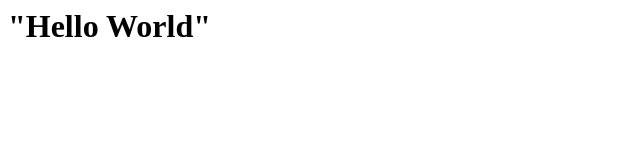
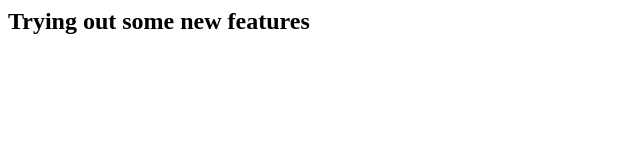
Before and after one commit to aaqib0102/CentralGit, a plain HTML site: page index.html in a window 1280 px wide. Shown: the whole page, without its empty margins (0-640 px from the left). Drawn offline with Linux system fonts and the light colour scheme.

Commit message:
Second commit

```diff
--- a/index.html
+++ b/index.html
@@ -1 +1 @@
-<h1>"Hello World"</h1>
+<h2>Trying out some new features</h2>
```
